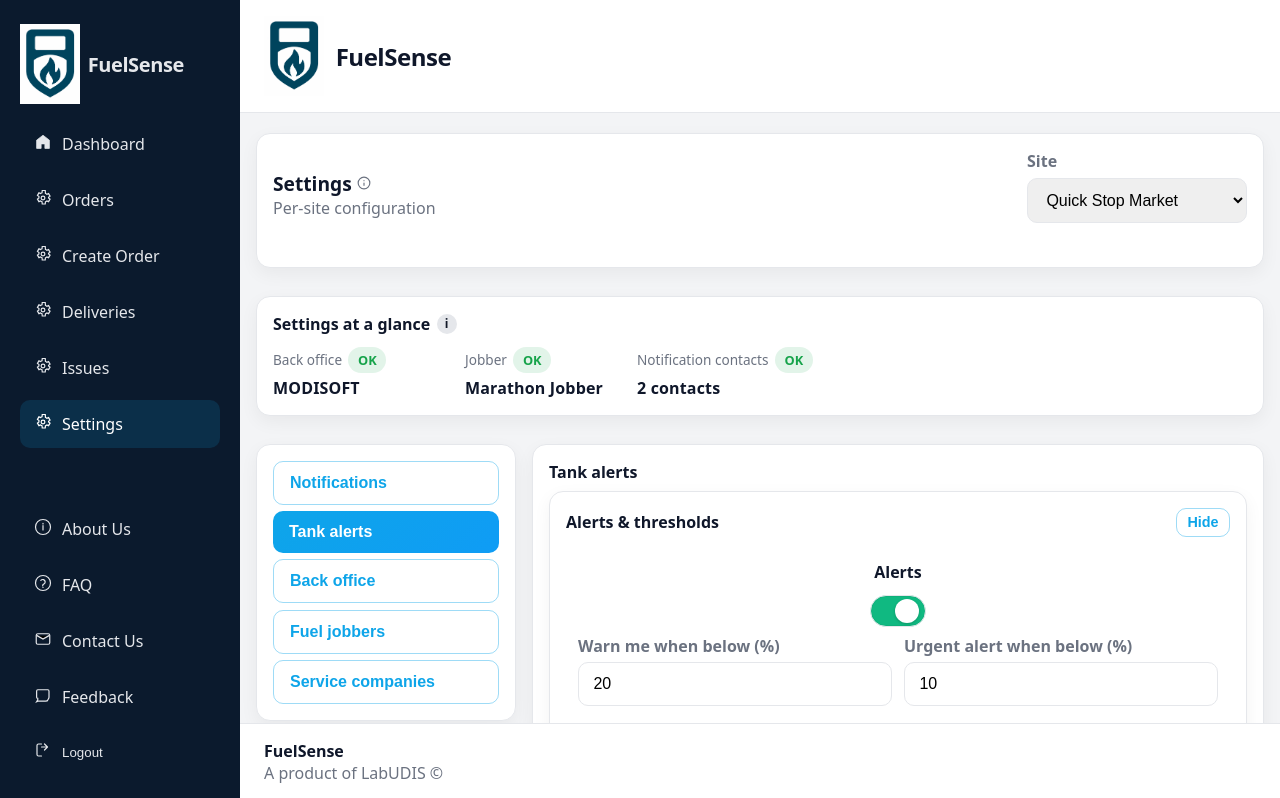
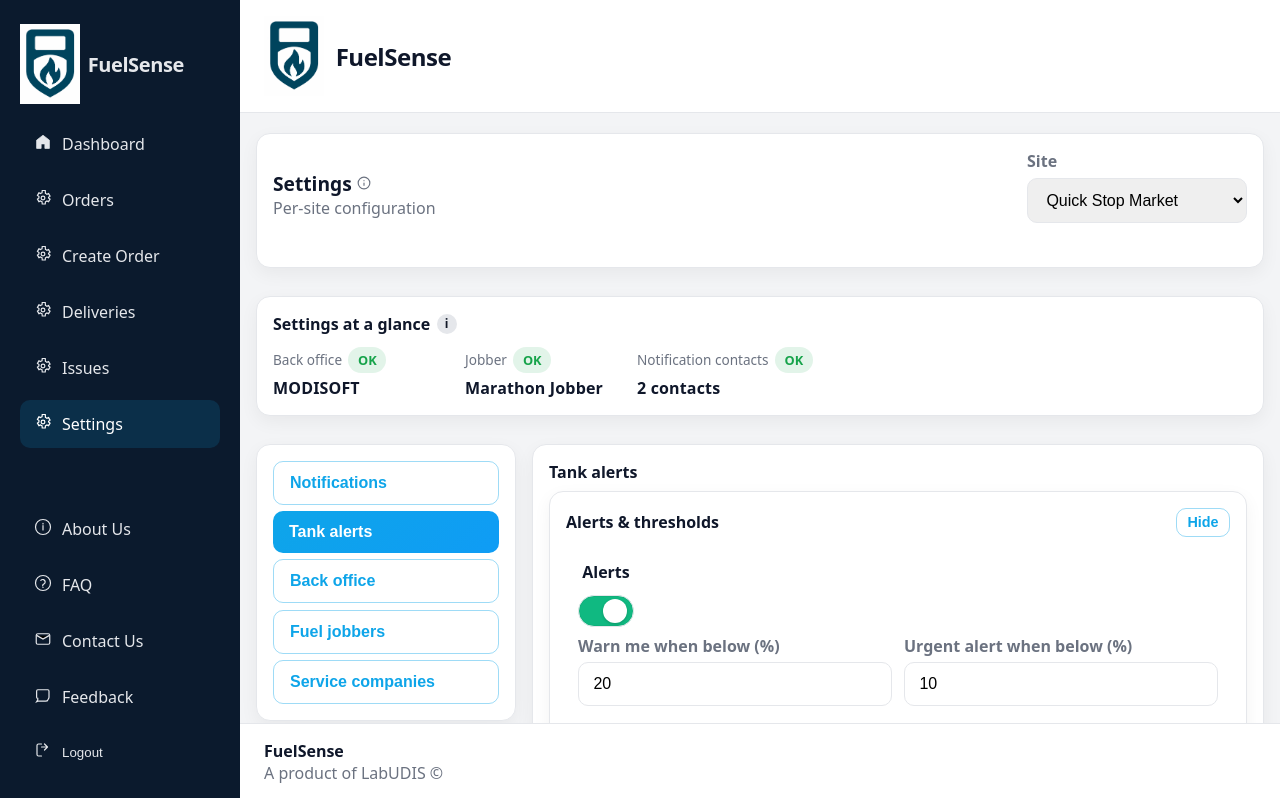
Before and after one commit to arifmanasiya/FuelSense, a React (Vite) app: page /FuelSense/settings in a window 1280 px wide. Shown: the top 798 px of the page. Built offline with nearby package versions, Linux system fonts and the light colour scheme; sample sign-in values are in the browser's storage.

Commit message:
Left-align alerts toggle in tank settings

```diff
--- a/src/pages/SettingsPage.tsx
+++ b/src/pages/SettingsPage.tsx
@@ -596,6 +596,7 @@ export default function SettingsPage() {
                 flexWrap: 'nowrap',
                 justifyContent: 'flex-start',
                 alignSelf: 'flex-start',
+                justifySelf: 'flex-start',
                 width: 'auto',
               }}
             >
```
